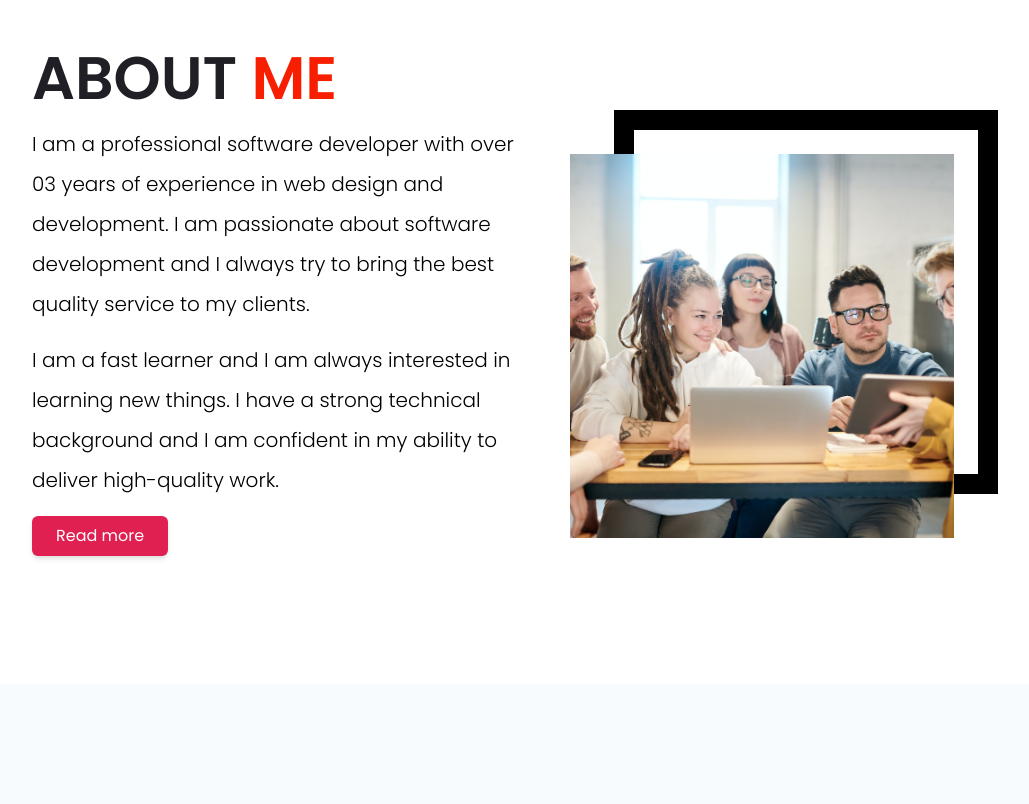
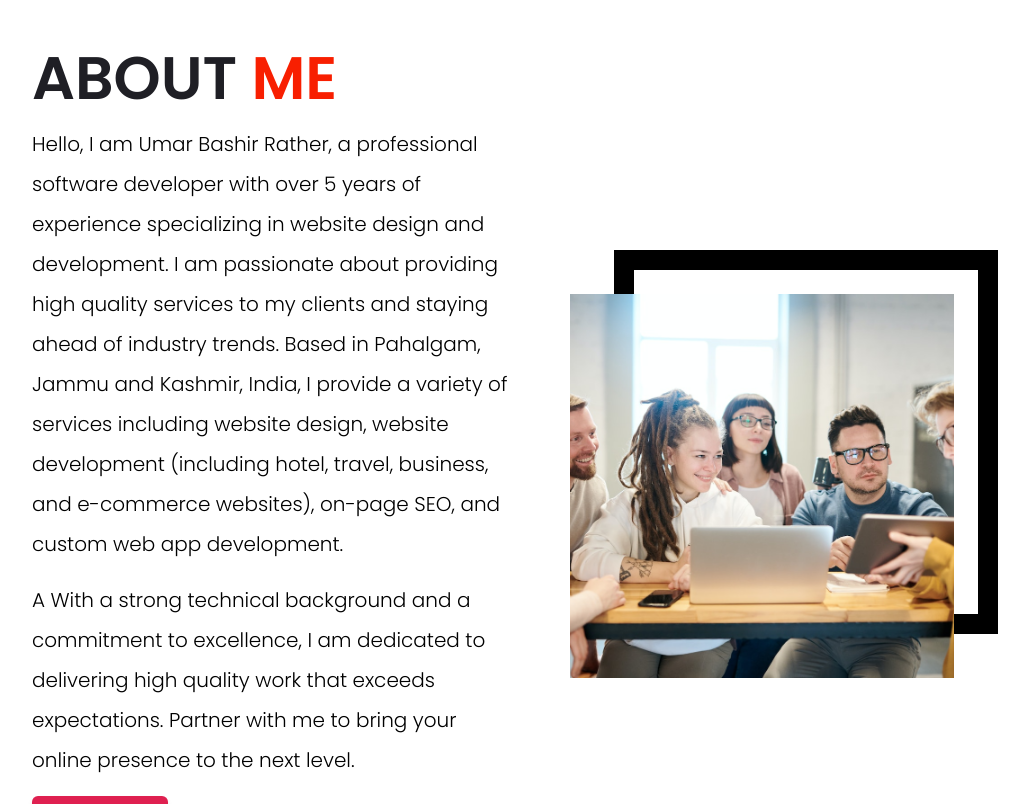
Before and after one commit to umarbashirr/umarbashir.com, a Next.js app: page / in a window 1280 px wide. Shown: the part 1260-2064 px from the top of the page, without its empty margins (100-1129 px from the left). Built offline with nearby package versions, Linux system fonts and the light colour scheme; no server answers.

Commit message:
update email and about information

```diff
--- a/app/(root)/about/page.tsx
+++ b/app/(root)/about/page.tsx
@@ -47,16 +47,20 @@ const AboutPage = () => {
                 Who I am?
               </h2>
               <p className="text-lg text-dark-color leading-loose ">
-                My name is Umar Bashir and I am a professional software
-                developer with over 03 years of experience. I have a passion for
-                creating innovative and user-friendly websites that are both
-                visually appealing and highly functional.
+                Hello, I am Umar Bashir Rather, a professional software
+                developer with over 5 years of experience specializing in
+                website design and development. I am passionate about providing
+                high quality services to my clients and staying ahead of
+                industry trends. Based in Pahalgam, Jammu and Kashmir, India, I
+                provide a variety of services including website design, website
+                development (including hotel, travel, business, and e-commerce
+                websites), on-page SEO, and custom web app development.
               </p>
               <p className="text-lg text-dark-color leading-loose ">
-                I am dedicated to providing clients with the best possible
-                solutions to meet their unique needs. I am committed to staying
-                current with the latest trends and technologies to ensure that
-                my clients receive the best possible results.
+                A With a strong technical background and a commitment to
+                excellence, I am dedicated to delivering high quality work that
+                exceeds expectations. Partner with me to bring your online
+                presence to the next level.
               </p>
             </article>
             {/* Left */}
--- a/app/(root)/page.tsx
+++ b/app/(root)/page.tsx
@@ -50,7 +50,7 @@ function addPersonJsonLd() {
         "@type": "Organization",
         name: "Self-Employed",
       },
-      email: "mailto:umarbashir601@gmail.com",
+      email: "mailto:contact@umarbashir.com",
     }`,
   };
 }
--- a/app/(root)/privacy-policy/page.tsx
+++ b/app/(root)/privacy-policy/page.tsx
@@ -117,9 +117,9 @@ const PrivacyPolicy = () => {
             personal information or this Privacy Policy, please contact me at{" "}
             <Link
               className="text-indigo-500 underline font-semibold"
-              href="mailto:umarbashir601@gmail.com"
+              href="mailto:contact@umarbashir.com"
             >
-              umarbashir601@gmail.com
+              contact@umarbashir.com
             </Link>
             .
           </p>
--- a/app/api/contact/route.ts
+++ b/app/api/contact/route.ts
@@ -12,16 +12,16 @@ export async function POST(req: Request) {
     port: "465",
     secure: "true",
     auth: {
-      user: "info.cooltechdesign@gmail.com",
-      pass: "zvgbeknutwtvttqh",
+      user: "contact@umarbashir.com",
+      pass: "ustjjjcnancdajkw",
     },
   });
 
   // send mail with defined transport object
   let info = await transporter.sendMail({
     from: request.email, // sender address
-    to: "info.cooltechdesign@gmail.com", // list of receivers
-    subject: "Message From Cool Tech Design", // Subject line
+    to: "contact@umarbashir.com", // list of receivers
+    subject: "Message From Portfolio Website", // Subject line
     text: request.message, // plain text body
     html: `
     <p>Name: ${request.name}</p>
--- a/components/Footer.tsx
+++ b/components/Footer.tsx
@@ -31,10 +31,10 @@ const Footer = () => {
             <h2 className="capitalize text-2xl">Reach To Me</h2>
             <div className="flex flex-col gap-y-4 mt-4 md:mt-6">
               <Link
-                href="mailto:umarbashir601@gmail.com"
+                href="mailto:contact@umarbashir.com"
                 className="flex items-center justify-start space-x-2 hover:text-secondary-color"
               >
-                <FaEnvelope /> <span>umarbashir601@gmail.com</span>
+                <FaEnvelope /> <span>contact@umarbashir.com</span>
               </Link>
               <Link
                 href="tel:+917889737464"
--- a/components/HomeComponents/AboutSection.tsx
+++ b/components/HomeComponents/AboutSection.tsx
@@ -14,15 +14,20 @@ const AboutSection = () => {
             </p> */}
             <SectionTitle title="About Me" isCentered={undefined} />
             <p className="mt-4 text-xl leading-loose font-light">
-              I am a professional software developer with over 03 years of
-              experience in web design and development. I am passionate about
-              software development and I always try to bring the best quality
-              service to my clients.{" "}
+              Hello, I am Umar Bashir Rather, a professional software developer
+              with over 5 years of experience specializing in website design and
+              development. I am passionate about providing high quality services
+              to my clients and staying ahead of industry trends. Based in
+              Pahalgam, Jammu and Kashmir, India, I provide a variety of
+              services including website design, website development (including
+              hotel, travel, business, and e-commerce websites), on-page SEO,
+              and custom web app development.
               <span className="inline-block mt-4">
                 {" "}
-                I am a fast learner and I am always interested in learning new
-                things. I have a strong technical background and I am confident
-                in my ability to deliver high-quality work.
+                A With a strong technical background and a commitment to
+                excellence, I am dedicated to delivering high quality work that
+                exceeds expectations. Partner with me to bring your online
+                presence to the next level.
               </span>
             </p>
             <Link
--- a/utils/siteData.tsx
+++ b/utils/siteData.tsx
@@ -181,8 +181,8 @@ export const CONTACT_CARD = [
     title: "Contact With Email",
     options: [
       {
-        path: "mailto:umarbashir601@gmail.com",
-        label: "umarbashir601@gmail.com",
+        path: "mailto:contact@umarbashir.com",
+        label: "contact@umarbashir.com",
       },
     ],
   },
```
